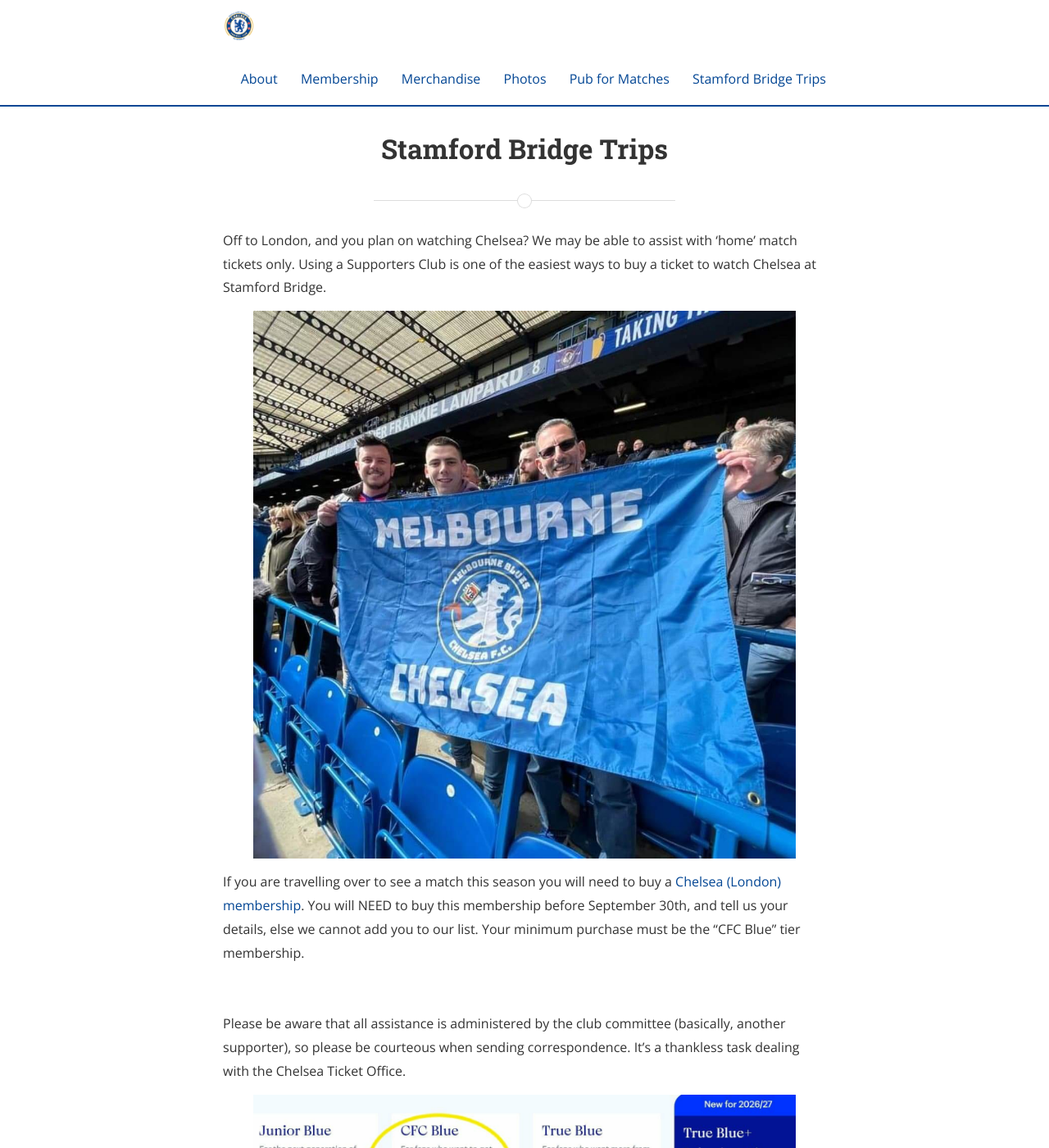
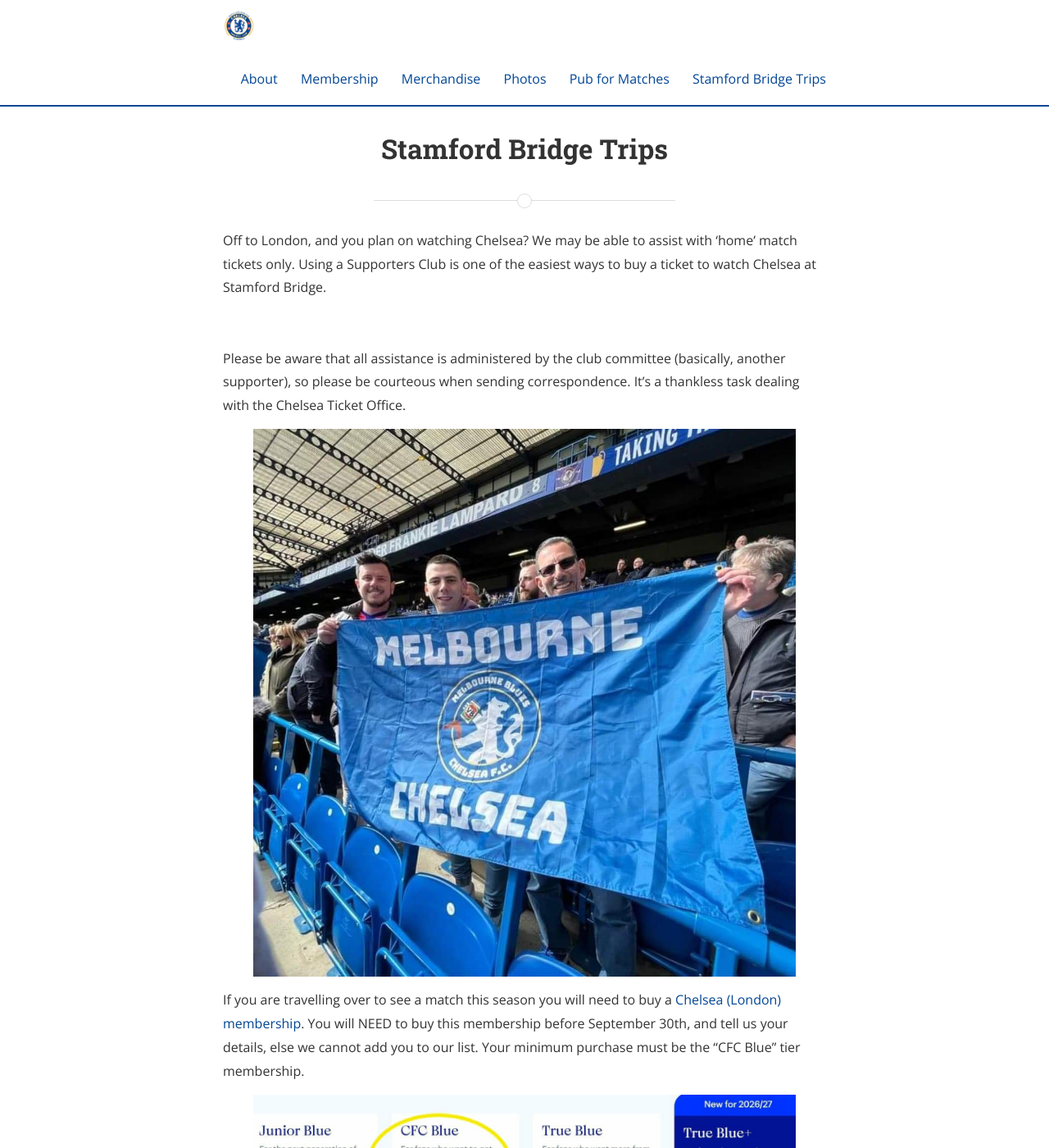
Before and after one commit to Foxh0und/MCSC, a Jekyll site: the page built from stamfordbridge.md, in a window 1280 px wide and 1400 px high. Shown: the whole window at 82% size. Built offline with Jekyll 4.4.1, drawn with Linux system fonts in a browser that asks for light colours; nearby versions of some CDN libraries.

Commit message:
Update stamfordbridge.md

```diff
--- a/stamfordbridge.md
+++ b/stamfordbridge.md
@@ -7,13 +7,14 @@
 We may be able to assist with ‘home’ match tickets only.
 Using a Supporters Club is one of the easiest ways to buy a ticket to watch Chelsea at Stamford Bridge.
 
+<br>
+
+Please be aware that all assistance is administered by the club committee (basically, another supporter), so please be courteous when sending correspondence. It's a thankless task dealing with the Chelsea Ticket Office.
+
 ![StamfordBridge2](/assets/ticket2.jpg)
 
 If you are travelling over to see a match this season you will need to buy a [Chelsea (London) membership](https://memberships.chelseafc.com/en ). You will NEED to buy this membership before September 30th, and tell us your details, else we cannot add you to our list. Your minimum purchase must be the “CFC Blue” tier membership.
 
-<br>
-
-Please be aware that all assistance is administered by the club committee (basically, another supporter), so please be courteous when sending correspondence. It's a thankless task dealing with the Chelsea Ticket Office.
 
 ![Membership Tier](/assets/membershiptier.jpeg)
 
```
